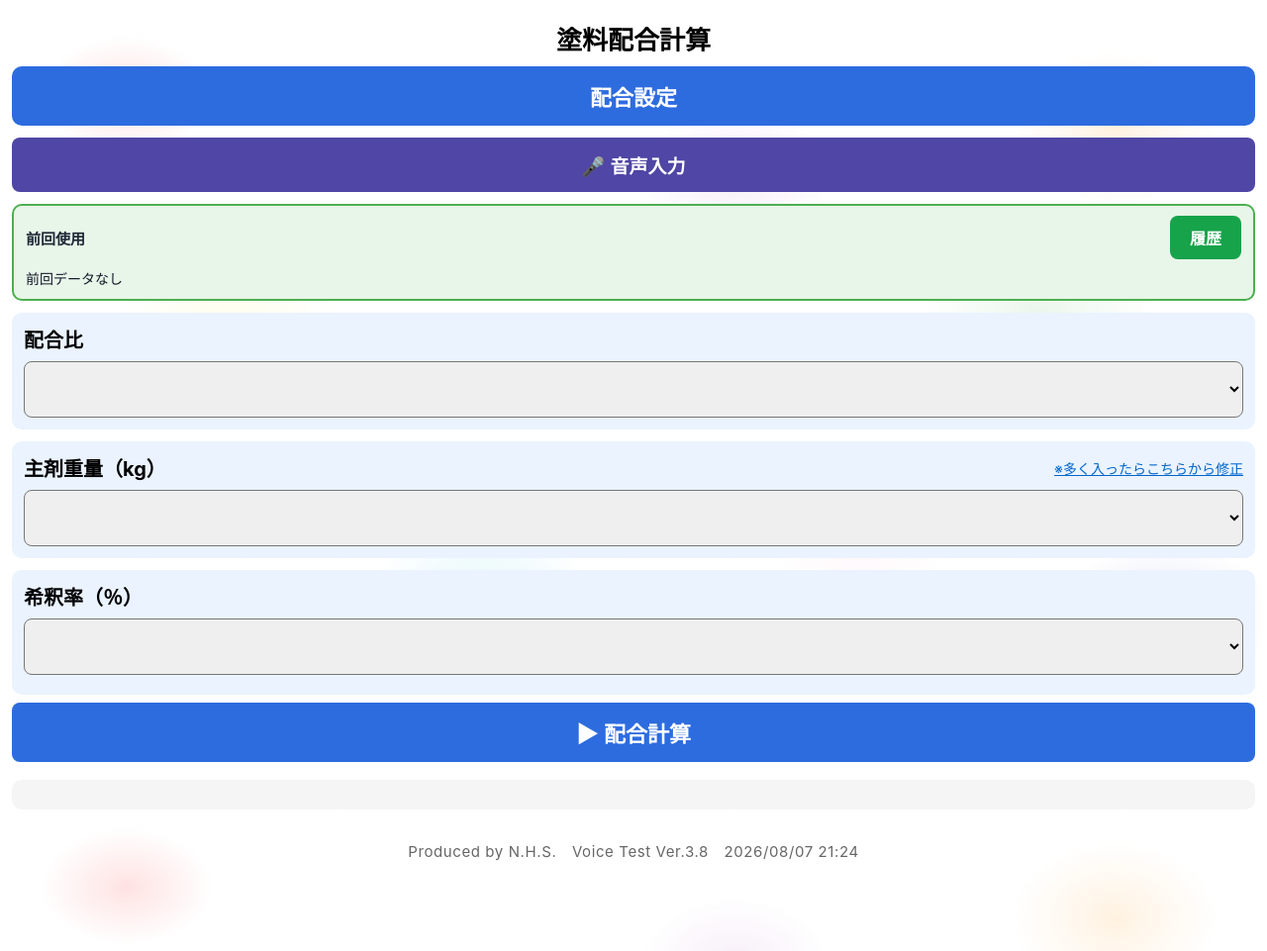
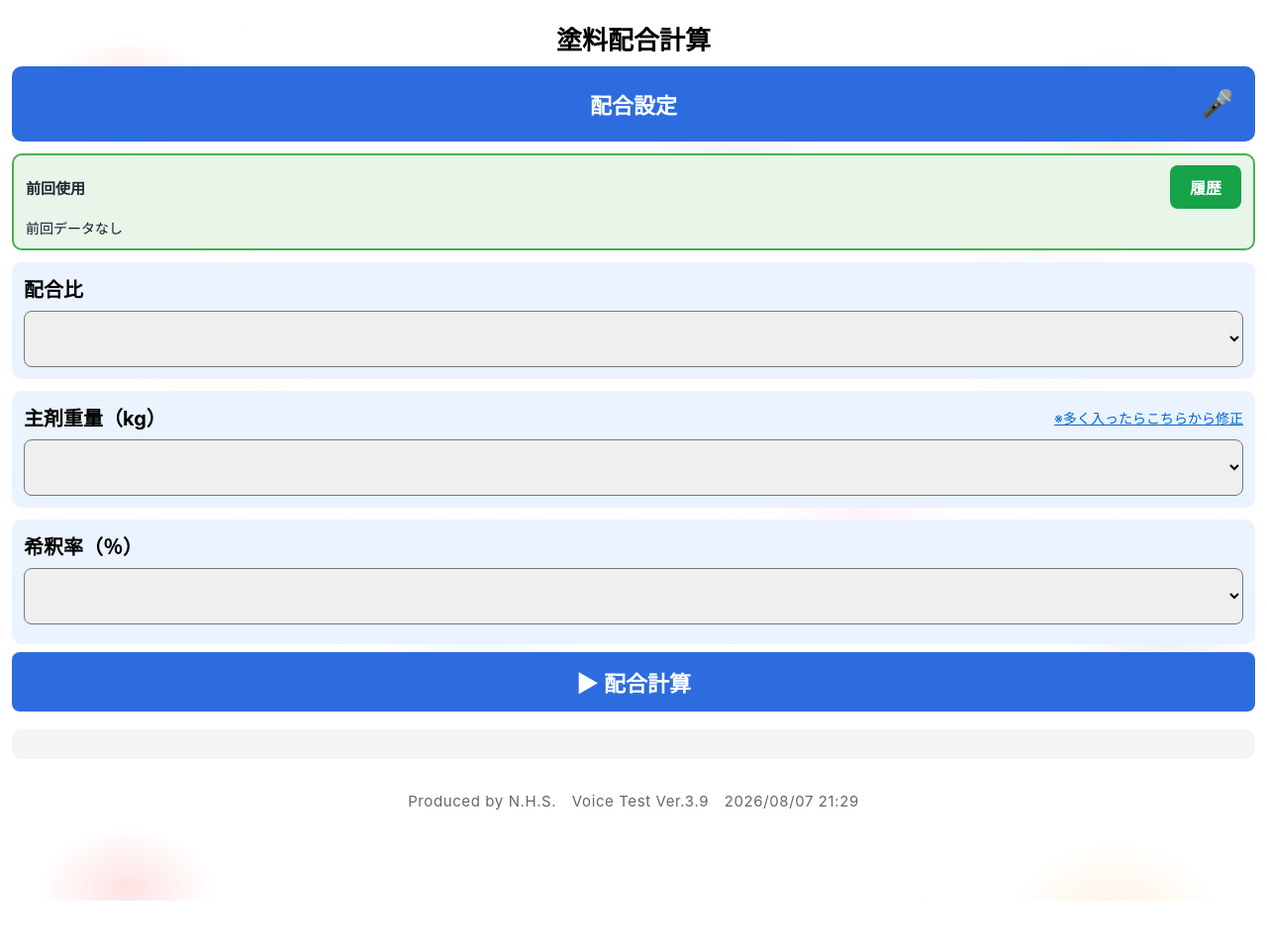
Before and after one commit to aragau/paint-tool, a plain HTML site: page voice-test.html in a window 1280 px wide. Shown: the whole page at 99% size. After the commit the page ends 910 px from the top, so only its background shows below. Drawn offline with Linux system fonts and the light colour scheme; no server answers.

Commit message:
Voice Test Ver.3.9: 音声入力をヘッダーのマイクアイコンへ変更

```diff
--- a/voice-test.html
+++ b/voice-test.html
@@ -42,10 +42,14 @@ h1{
  color:white;
  font-size:22px;
  font-weight:bold;
- text-align:center;
+ display:grid;
+ grid-template-columns:48px 1fr 48px;
+ align-items:center;
  padding:14px;
  border-radius:10px;
 }
+.header::before{content:"";}
+.header-title{text-align:center;}
 
 .weather-alert{
  background:#fff1f0;
@@ -181,9 +185,15 @@ button:active{
 }
 
 .voice-start{
- margin-top:12px;
- background:#4f46a5;
- font-size:19px;
+ grid-column:3;
+ width:48px;
+ height:48px;
+ margin:0;
+ padding:0;
+ background:transparent;
+ color:white;
+ font-size:27px;
+ line-height:1;
 }
 .voice-inline-status{display:none;margin-top:10px;padding:10px 12px;border-radius:10px;background:#eef5ff;color:#1f3c70;font-size:16px;font-weight:bold;text-align:center;}
 .voice-inline-status.open{display:block;}
@@ -529,10 +539,10 @@ button:active{
 <h1 id="appTitle">塗料配合計算</h1>
 
 <div class="header">
-配合設定
+ <span class="header-title">配合設定</span>
+ <button id="voiceStartBtn" class="voice-start" type="button" onclick="openVoiceInput()" aria-label="音声入力" title="音声入力">🎤</button>
 </div>
 
-<button id="voiceStartBtn" class="voice-start" type="button" onclick="openVoiceInput()">🎤 音声入力</button>
 <div id="voiceInlineStatus" class="voice-inline-status" role="status"></div>
 
 <div class="weather-alert" id="weatherAlert" hidden role="status"></div>
@@ -649,9 +659,9 @@ button:active{
 <script>
 // ===== 開発者設定 =====
 const APP_NAME = "塗料配合計算";
-const APP_VERSION = "Voice Test Ver.3.8";
+const APP_VERSION = "Voice Test Ver.3.9";
 const APP_DATE = "2026/08/07";
-const APP_TIME = "21:24";
+const APP_TIME = "21:29";
 const HISTORY_MAX = 10;
 const WEATHER_FORECAST_HOURS = 1;
 const WEATHER_PROBABILITY_THRESHOLD = 80;
```
